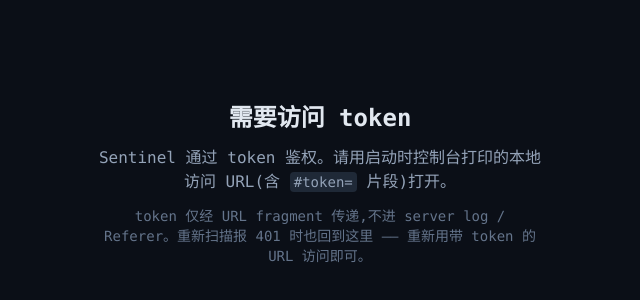
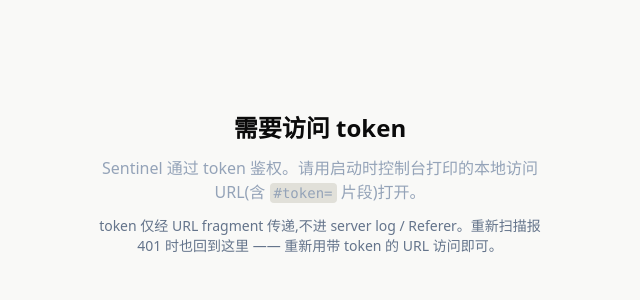
Before and after one commit to HanCQ-yoyo/code-agent-sentinel, a React (Vite) app in the folder web/: page / in a window 1280 px wide. Shown: the part 216-516 px from the top of the page, without its empty margins (320-960 px from the left). Built offline with nearby package versions, Linux system fonts and the light colour scheme.

Commit message:
feat(web): 双主题设计 token(CSS 变量 + 切换 hook)

```diff
--- a/web/index.html
+++ b/web/index.html
@@ -1,5 +1,7 @@
 <!doctype html>
-<html lang="zh-CN" class="dark">
-  <head><meta charset="UTF-8" /><meta name="viewport" content="width=device-width, initial-scale=1.0" /><title>Sentinel</title></head>
-  <body class="bg-bg text-slate-200"><div id="root"></div><script type="module" src="/src/main.tsx"></script></body>
+<html lang="zh-CN">
+  <head><meta charset="UTF-8" /><meta name="viewport" content="width=device-width, initial-scale=1.0" /><title>Sentinel</title>
+  <script>(function(){var k='sentinel_theme';var s=localStorage.getItem(k);var t=(s==='light'||s==='dark')?s:(matchMedia('(prefers-color-scheme: dark)').matches?'dark':'light');document.documentElement.setAttribute('data-theme',t);})();</script>
+  </head>
+  <body class="bg-bg text-text"><div id="root"></div><script type="module" src="/src/main.tsx"></script></body>
 </html>
--- a/web/src/index.css
+++ b/web/src/index.css
@@ -1,2 +1,67 @@
-@tailwind base; @tailwind components; @tailwind utilities;
-body { @apply bg-bg text-slate-200 font-mono; }
+@tailwind base;
+@tailwind components;
+@tailwind utilities;
+
+/*
+ * 双主题设计 token —— 色值取自 dataviz 技能的 references/palette.md
+ * (可验证默认色板)。status 严重度色按 dataviz 方法论为"固定不随主题变",
+ * 在浅色面上 warning/serious 低于 3:1 是设计意图,需配 icon+label 缓解
+ * (见 palette.md § Status palette)。中性面层级 / 墨色 / 网格线也均来自
+ * palette.md § Chart chrome & ink。
+ *
+ * 对比度(WCAG,text↔bg):
+ *   浅色: text 19.17 / muted 7.73 / dim 3.50(大字 AA) / accent 4.30(大字 AA)
+ *   深色: text 17.42 / muted 9.72 / dim 4.85 / accent 4.79
+ */
+
+/* 默认根(防 FOUC):无 data-theme 时回退到深色,与 inline 脚本配合 */
+:root {
+  --bg: #0d0d0d;
+  --bg-card: #1a1a19;
+  --bg-border: #2c2c2a;
+  --text: #ffffff;
+  --text-muted: #c3c2b7;
+  --text-dim: #898781;
+  --sev-critical: #d03b3b;
+  --sev-high: #ec835a;
+  --sev-medium: #fab219;
+  --sev-low: #0ca30c;
+  --accent: #3987e5;
+}
+
+:root[data-theme="dark"] {
+  --bg: #0d0d0d;          /* page plane (palette.md) */
+  --bg-card: #1a1a19;     /* chart surface */
+  --bg-border: #2c2c2a;   /* gridline hairline */
+  --text: #ffffff;        /* primary ink */
+  --text-muted: #c3c2b7;  /* secondary ink */
+  --text-dim: #898781;    /* muted (axis/labels) */
+  --sev-critical: #d03b3b;/* status: critical (固定) */
+  --sev-high: #ec835a;    /* status: serious  (固定) */
+  --sev-medium: #fab219;  /* status: warning  (固定) */
+  --sev-low: #0ca30c;     /* status: good     (固定) */
+  --accent: #3987e5;      /* categorical slot 1 blue (dark step) */
+}
+
+:root[data-theme="light"] {
+  --bg: #f9f9f7;          /* page plane */
+  --bg-card: #fcfcfb;     /* chart surface */
+  --bg-border: #e1e0d9;   /* gridline hairline */
+  --text: #0b0b0b;        /* primary ink */
+  --text-muted: #52514e;  /* secondary ink */
+  --text-dim: #898781;    /* muted (axis/labels) */
+  --sev-critical: #d03b3b;/* status: critical (固定) */
+  --sev-high: #ec835a;    /* status: serious  (固定) */
+  --sev-medium: #fab219;  /* status: warning  (固定) */
+  --sev-low: #0ca30c;     /* status: good     (固定) */
+  --accent: #2a78d6;      /* categorical slot 1 blue (light step) */
+}
+
+body {
+  background: var(--bg);
+  color: var(--text);
+  font-family: ui-sans-serif, system-ui, -apple-system, 'Segoe UI', sans-serif;
+}
+.font-mono-path {
+  font-family: ui-monospace, 'SFMono-Regular', Menlo, monospace;
+}
--- /dev/null
+++ b/web/src/theme.ts
@@ -0,0 +1,20 @@
+import { useEffect, useState } from 'react'
+
+type Theme = 'light' | 'dark'
+const KEY = 'sentinel_theme'
+
+function detect(): Theme {
+  const saved = localStorage.getItem(KEY)
+  if (saved === 'light' || saved === 'dark') return saved
+  return window.matchMedia('(prefers-color-scheme: dark)').matches ? 'dark' : 'light'
+}
+
+export function useTheme() {
+  const [theme, setTheme] = useState<Theme>(() => detect())
+  useEffect(() => {
+    document.documentElement.setAttribute('data-theme', theme)
+    localStorage.setItem(KEY, theme)
+  }, [theme])
+  const toggle = () => setTheme(t => (t === 'dark' ? 'light' : 'dark'))
+  return { theme, toggle }
+}
--- a/web/tailwind.config.ts
+++ b/web/tailwind.config.ts
@@ -1,11 +1,19 @@
 import type { Config } from 'tailwindcss'
 export default {
   content: ['./index.html', './src/**/*.{ts,tsx}'],
+  darkMode: ['class', '[data-theme="dark"]'],
   theme: {
     extend: {
       colors: {
-        bg: { DEFAULT: '#0b0f17', card: '#121826', border: '#1f2937' },
-        sev: { critical: '#ef4444', high: '#f97316', medium: '#f59e0b', low: '#14b8a6' },
+        bg: { DEFAULT: 'var(--bg)', card: 'var(--bg-card)', border: 'var(--bg-border)' },
+        text: { DEFAULT: 'var(--text)', muted: 'var(--text-muted)', dim: 'var(--text-dim)' },
+        sev: {
+          critical: 'var(--sev-critical)',
+          high: 'var(--sev-high)',
+          medium: 'var(--sev-medium)',
+          low: 'var(--sev-low)',
+        },
+        accent: 'var(--accent)',
       },
       fontFamily: { mono: ['ui-monospace', 'SFMono-Regular', 'Menlo', 'monospace'] },
     },
```
Also changed, not shown: 1 other file (tests, documents, lock files or other folders).
